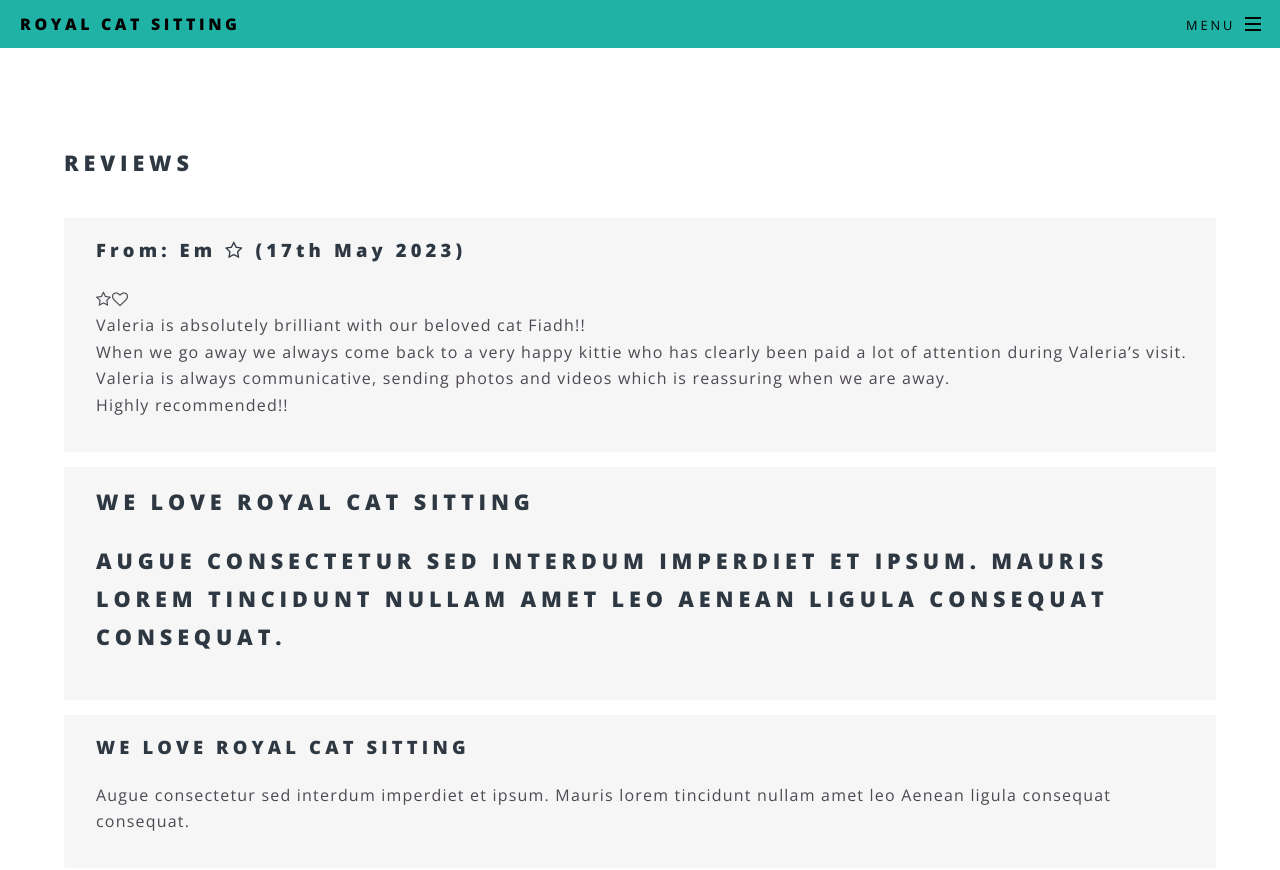
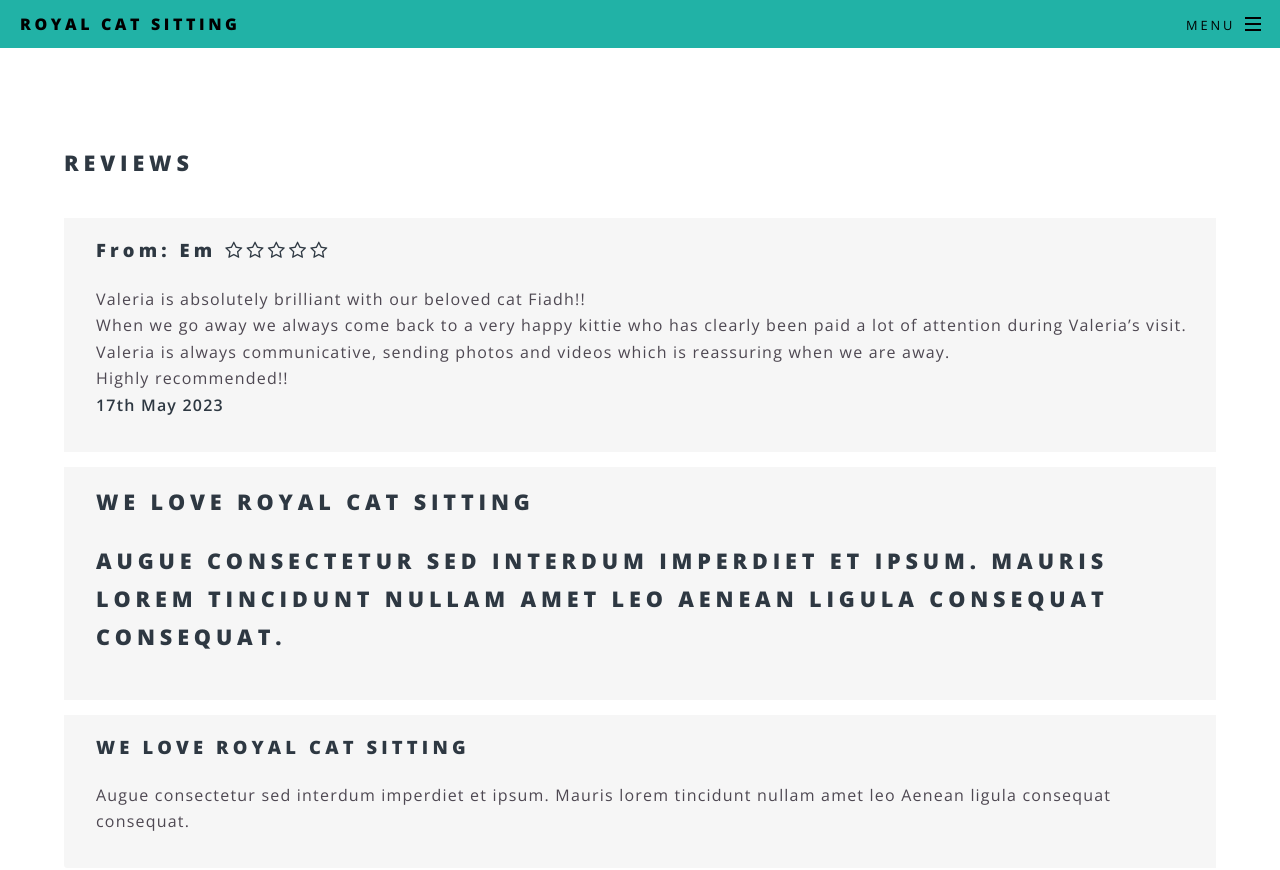
Before and after one commit to royalcatsitting/royalcatsitting.github.io, a Jekyll site: the page built from our_reviews.html, in a window 1280 px wide and 900 px high. Shown: the top 870 px of the window. Built offline with Jekyll 4.4.1, drawn with Linux system fonts in a browser that asks for light colours.

Commit message:
Update our_reviews.html

```diff
--- a/our_reviews.html
+++ b/our_reviews.html
@@ -10,13 +10,13 @@ order: 4
 
 			<ul class="features">
 				<li>
-					<h3 style="text-transform: none;">From: Em <i class="icon fa-star-o"></i> (17th May 2023)</h3>
-					<i class="icon fa-star-o"></i><i class="icon fa-heart-o"></i>
+					<h3 style="text-transform: none;">From: Em <i class="icon fa-star-o"></i><i class="icon fa-star-o"></i><i class="icon fa-star-o"></i><i class="icon fa-star-o"></i><i class="icon fa-star-o"></i></h3>
 					<p>
 					Valeria is absolutely brilliant with our beloved cat Fiadh!!<br />
 					When we go away we always come back to a very happy kittie who has clearly been paid a lot of attention during Valeria’s visit.<br />
 					Valeria is always communicative, sending photos and videos which is reassuring when we are away.<br />
-					Highly recommended!!
+					Highly recommended!!<br />
+					<b>17th May 2023</b>
 					</p>
 				</li>
 				<li>
```
